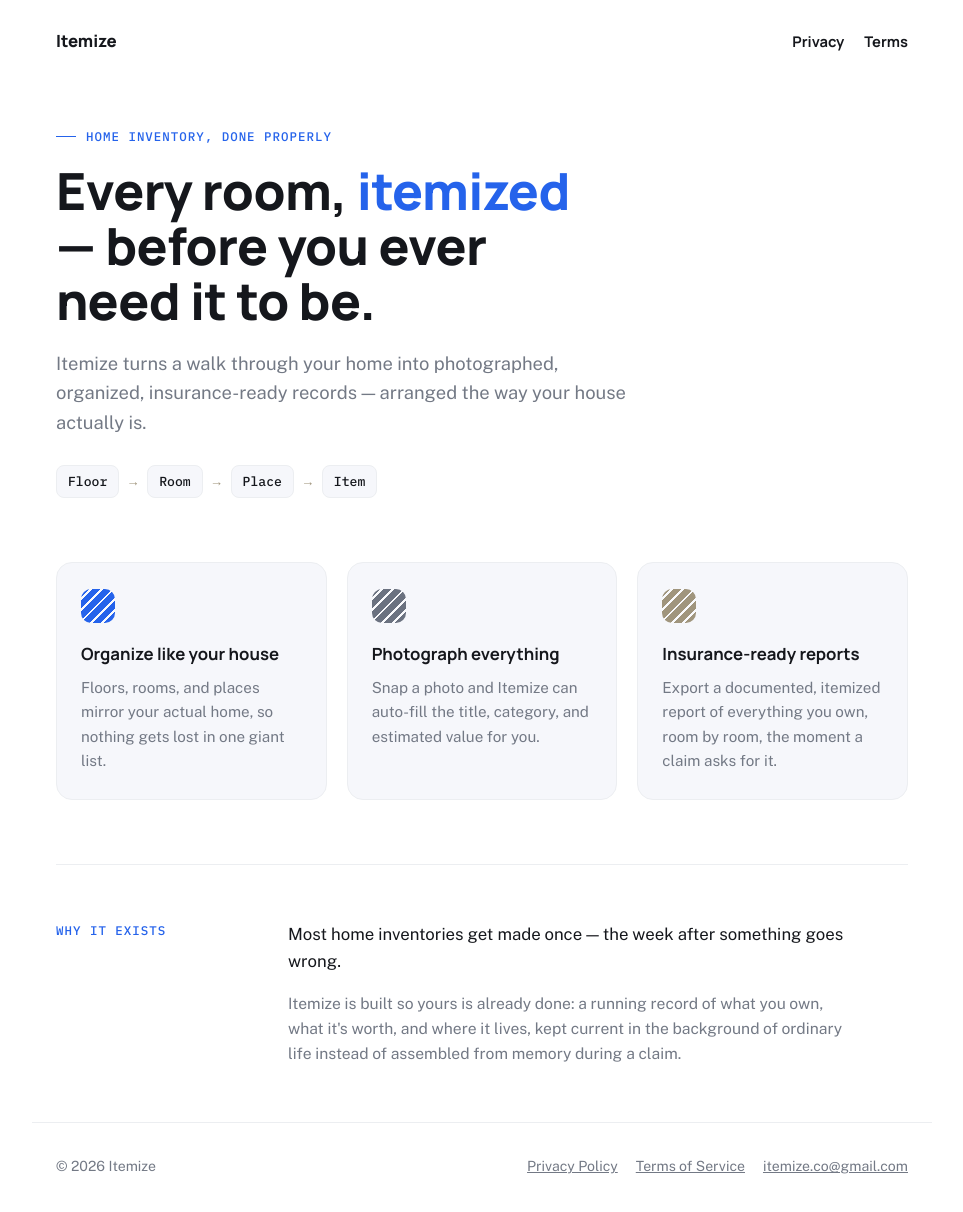
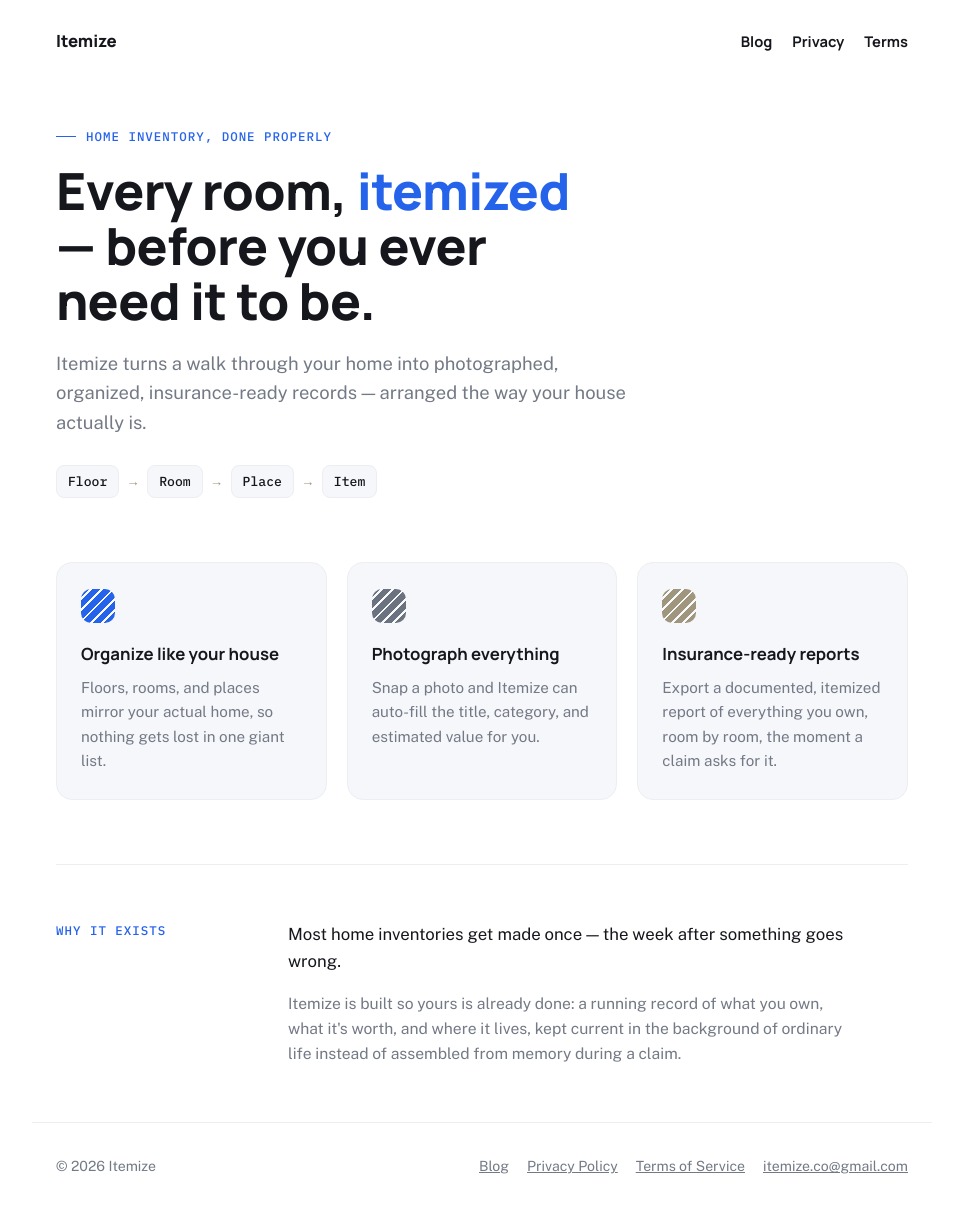
Before and after one commit to emeyer166-gif/itemize-site, a plain HTML site: page index.html in a window 1280 px wide. Shown: the whole page, without its empty margins (158-1121 px from the left). Drawn offline with nearby package versions, Linux system fonts and the light colour scheme.

Commit message:
Link Blog from homepage, privacy, and terms nav

```diff
--- a/index.html
+++ b/index.html
@@ -140,6 +140,7 @@
 <header class="topbar">
   <a class="wordmark" href="/"><span>Itemize</span></a>
   <nav class="toplinks">
+    <a href="/blog/">Blog</a>
     <a href="/privacy/">Privacy</a>
     <a href="/terms/">Terms</a>
   </nav>
@@ -188,6 +189,7 @@
 <footer>
   <span>© 2026 Itemize</span>
   <div class="flinks">
+    <a href="/blog/">Blog</a>
     <a href="/privacy/">Privacy Policy</a>
     <a href="/terms/">Terms of Service</a>
     <a href="mailto:itemize.co@gmail.com">itemize.co@gmail.com</a>
```
Also changed, not shown: privacy/index.html (+1 -0 lines), terms/index.html (+1 -0 lines).
